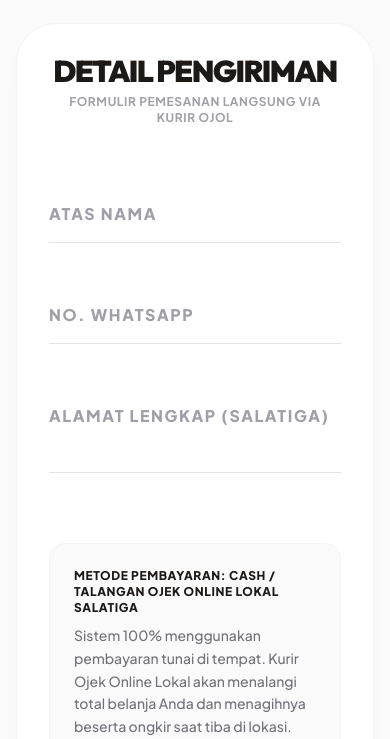
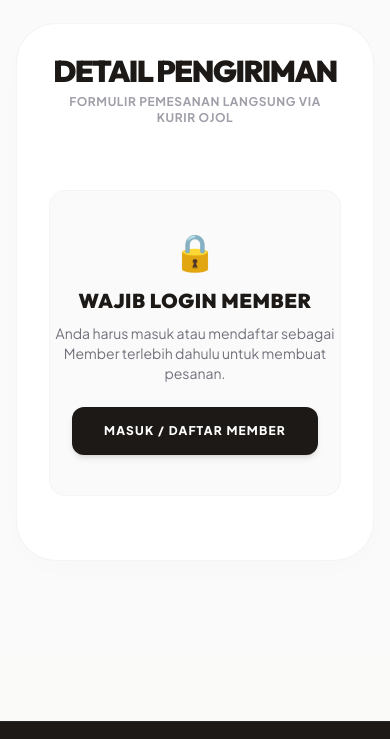
Before and after one commit to Ramelio-bot/MieAyamSutra, a Next.js app: page /menu in a window 390 px wide. Shown: the part 4565-5304 px from the top of the page. Built offline with nearby package versions, Linux system fonts and the light colour scheme; no server answers; the database is empty.

Commit message:
feat: gate checkout behind member login and prefill phone number

```diff
--- a/src/app/(customer)/menu/page.tsx
+++ b/src/app/(customer)/menu/page.tsx
@@ -23,6 +23,7 @@ export default function MenuPage() {
     phone: "",
     address: ""
   });
+  const [isLoggedIn, setIsLoggedIn] = useState<boolean>(false);
 
   const [selectedCategory, setSelectedCategory] = useState<string>("Mie Klasik");
   const CATEGORIES = ["Mie Klasik", "Miago", "Mie Pedas", "Rice Bowl & Steak", "Camilan", "Minuman"];
@@ -55,6 +56,22 @@ export default function MenuPage() {
   useEffect(() => {
     setTimeout(() => {
       setMounted(true);
+      const phone = localStorage.getItem("sutra_member_phone");
+      if (phone) {
+        setIsLoggedIn(true);
+        // Try to get name from mock if exists, else just prefill phone
+        const mockMember = localStorage.getItem(`mock_member_${phone}`);
+        if (mockMember) {
+          try {
+            const parsed = JSON.parse(mockMember);
+            setFormData(prev => ({ ...prev, phone, name: parsed.name }));
+          } catch (e) {
+            setFormData(prev => ({ ...prev, phone }));
+          }
+        } else {
+          setFormData(prev => ({ ...prev, phone }));
+        }
+      }
     }, 0);
   }, []);
 
@@ -397,7 +414,20 @@ export default function MenuPage() {
               <p className="text-zinc-400 text-xs font-bold uppercase tracking-wider">Formulir pemesanan langsung via kurir Ojol</p>
             </div>
 
-            <form onSubmit={handleSubmit} className="space-y-12">
+            {!isLoggedIn ? (
+              <div className="text-center py-10 bg-zinc-50 rounded-2xl border border-zinc-100 mb-8">
+                <div className="text-4xl mb-4">🔒</div>
+                <h3 className="text-xl font-black text-charcoal mb-2 uppercase tracking-wide">Wajib Login Member</h3>
+                <p className="text-sm text-zinc-500 mb-6 max-w-xs mx-auto">Anda harus masuk atau mendaftar sebagai Member terlebih dahulu untuk membuat pesanan.</p>
+                <button
+                  onClick={() => router.push("/member")}
+                  className="px-8 py-4 bg-charcoal hover:bg-zinc-800 text-white font-black text-xs uppercase tracking-widest rounded-xl transition-all shadow-md active:scale-95"
+                >
+                  Masuk / Daftar Member
+                </button>
+              </div>
+            ) : (
+              <form onSubmit={handleSubmit} className="space-y-12">
               {/* Premium Line-border Style Inputs */}
               <div className="relative group">
                 <input
@@ -497,7 +527,8 @@ export default function MenuPage() {
                   <span>Konfirmasi Pesanan</span>
                 )}
               </button>
-            </form>
+              </form>
+            )}
           </div>
         </div>
       </section>
```
